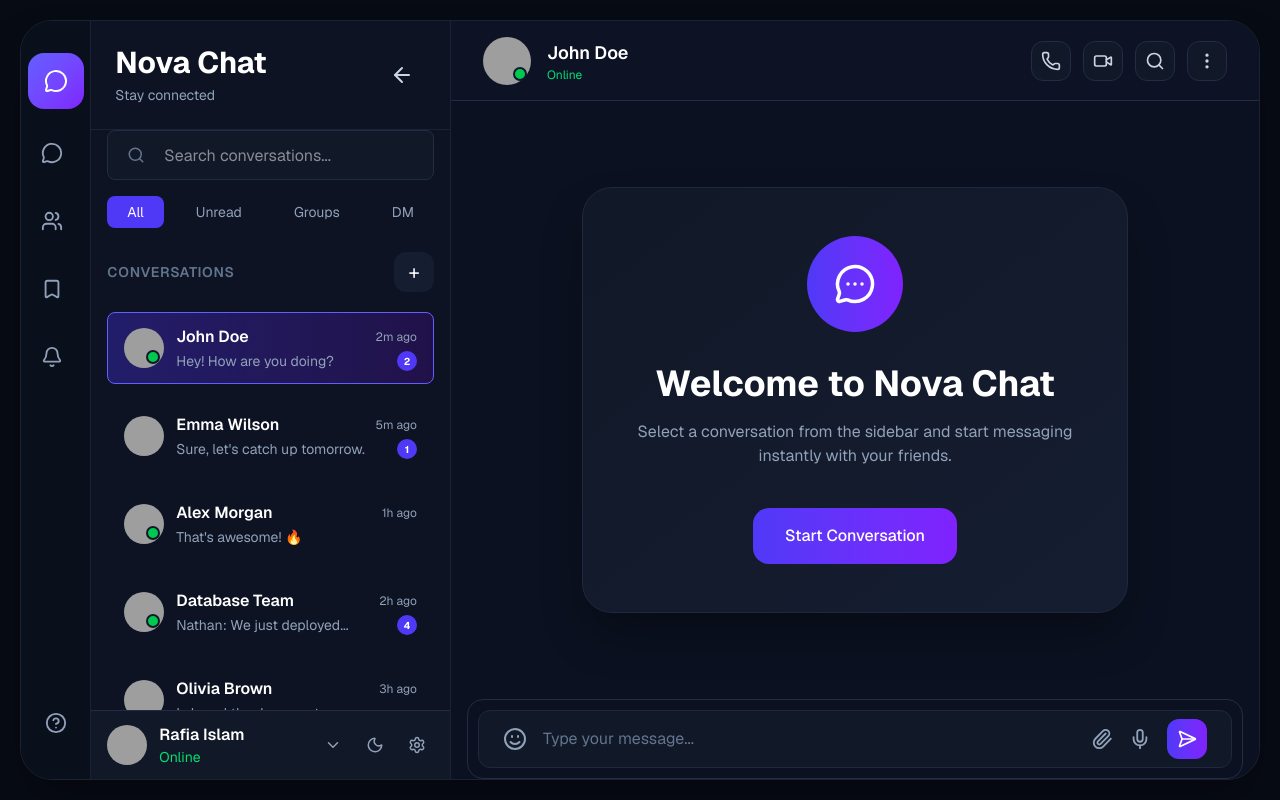
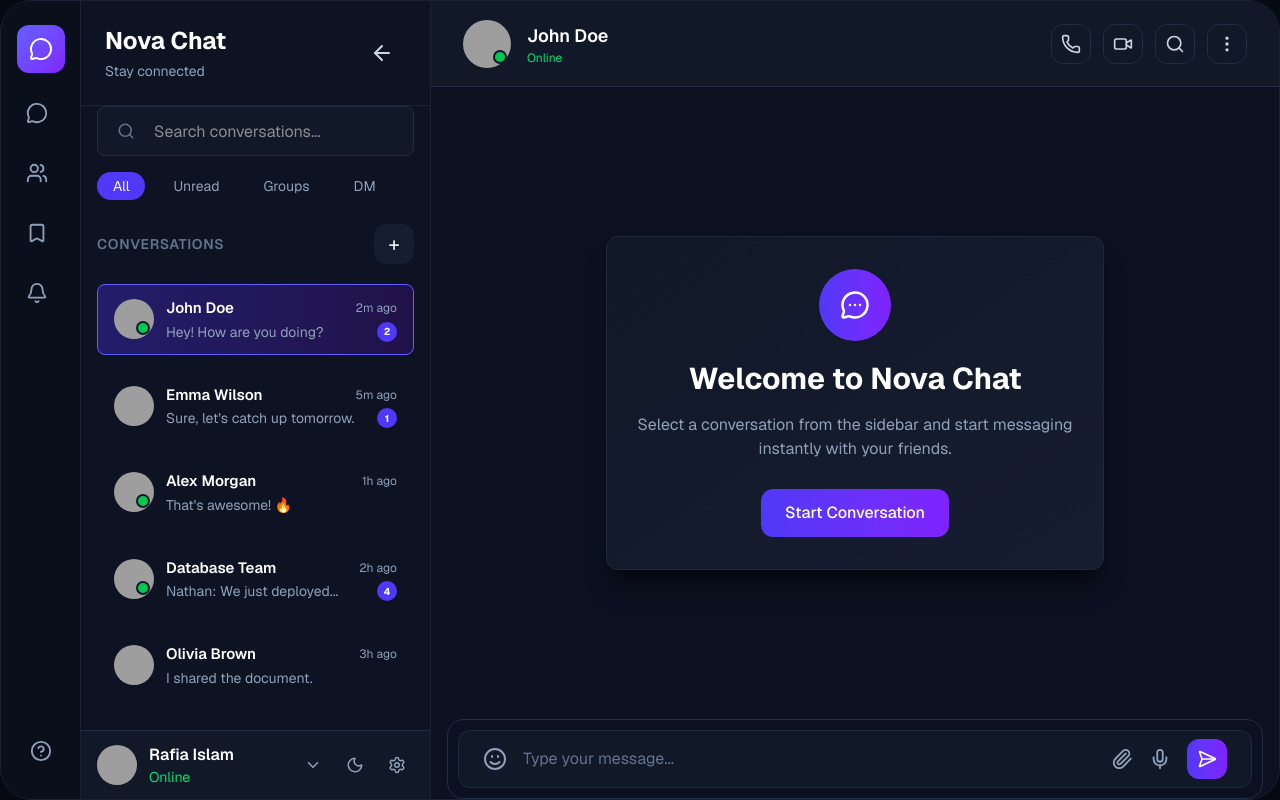
Before and after one commit to rafia02/chat-app, a Next.js app: page /chat in a window 1280 px wide. Built offline with nearby package versions, Linux system fonts and the light colour scheme; grey boxes are pictures that could not be loaded.

Commit message:
design modified

```diff
--- a/src/components/chat/ChatHeader.tsx
+++ b/src/components/chat/ChatHeader.tsx
@@ -3,7 +3,7 @@ import { Phone, Video, Search, MoreVertical } from "lucide-react";
 
 export default function ChatHeader() {
   return (
-    <header className="flex h-20 2xl:h-24 items-center justify-between border-b border-[#222C43] bg-[#0F172A]/60 px-8 backdrop-blur-xl">
+    <header className="flex h-[86px] 2xl:h-24 items-center justify-between border-b border-[#222C43] bg-[#111827] px-8 backdrop-blur-xl">
       <div className="flex items-center gap-4">
         <div className="relative">
           <Image
--- a/src/components/chat/ChatLayout.tsx
+++ b/src/components/chat/ChatLayout.tsx
@@ -3,7 +3,7 @@ import Sidebar from "../sidebar/Sidebar";
 
 export default function ChatLayout() {
   return (
-    <main className="h-screen bg-[#070B14] p-5">
+    <main className="h-screen bg-[#070B14]">
       <div className="flex h-full overflow-hidden rounded-[32px] border border-[#1B2233] bg-[#0B1120] shadow-2xl shadow-black/40">
         <Sidebar />
         <ChatArea />
--- a/src/components/chat/EmptyChat.tsx
+++ b/src/components/chat/EmptyChat.tsx
@@ -3,12 +3,12 @@ import { MessageCircleMore } from "lucide-react";
 export default function EmptyChat() {
   return (
     <div className="flex h-full flex-col items-center justify-center">
-      <div className="rounded-[30px] border border-[#1E293B] bg-gradient-to-br from-[#111827] to-[#151D31] p-12 shadow-2xl shadow-black/40">
-        <div className="mx-auto flex h-24 w-24 items-center justify-center rounded-full bg-gradient-to-r from-indigo-600 to-violet-600">
-          <MessageCircleMore size={42} className="text-white" />
+      <div className="rounded-xl border border-[#1E293B] bg-gradient-to-br from-[#111827] to-[#151D31] px-6 py-8 shadow-xl shadow-black/40">
+        <div className="mx-auto flex h-18 w-18 items-center justify-center rounded-full bg-gradient-to-r from-indigo-600 to-violet-600">
+          <MessageCircleMore size={30} className="text-white" />
         </div>
 
-        <h1 className="mt-8 text-center text-4xl font-bold text-white">
+        <h1 className="mt-5 text-center text-3xl font-bold text-white">
           Welcome to Nova Chat
         </h1>
 
@@ -17,8 +17,8 @@ export default function EmptyChat() {
           with your friends.
         </p>
 
-        <div className="mt-10 flex justify-center">
-          <button className="rounded-2xl bg-gradient-to-r from-indigo-600 to-violet-600 px-8 py-4 font-medium text-white transition-all hover:scale-105">
+        <div className="mt-7 flex justify-center">
+          <button className="rounded-xl bg-gradient-to-r from-indigo-600 to-violet-600 px-6 py-3 font-medium text-white transition-all hover:scale-105">
             Start Conversation
           </button>
         </div>
--- a/src/components/sidebar/ConversationItem.tsx
+++ b/src/components/sidebar/ConversationItem.tsx
@@ -40,7 +40,7 @@ export default function ConversationItem({
 
         <div className="min-w-0 flex-1">
           <div className="flex items-center justify-between">
-            <h3 className="truncate text-base font-semibold text-white">
+            <h3 className="truncate text-[15px] 2xl:text-base font-semibold text-white">
               {conversation.name}
             </h3>
 
--- a/src/components/sidebar/LeftRail.tsx
+++ b/src/components/sidebar/LeftRail.tsx
@@ -6,16 +6,16 @@ const menus = [MessageCircle, Users, Bookmark, Bell];
 
 export default function LeftRail() {
   return (
-    <div className="flex w-24 flex-col items-center justify-between border-r border-[#1B2233] bg-[#0A0F1C] py-8">
+    <div className="flex w-20 flex-col items-center justify-between border-r border-[#1B2233] bg-[#0A0F1C] py-6">
       <div className="space-y-5">
-        <div className="flex h-14 w-14 items-center justify-center rounded-2xl bg-gradient-to-br from-indigo-500 to-violet-600">
+        <div className="flex h-12 w-12 items-center justify-center rounded-xl bg-gradient-to-br from-indigo-500 to-violet-600">
           <MessageCircle className="text-white" />
         </div>
 
         {menus.map((Icon, index) => (
           <button
             key={index}
-            className="flex h-12 w-12 items-center justify-center rounded-xl text-slate-400 transition hover:bg-[#151D31] hover:text-white"
+            className="flex h-10 w-10 items-center justify-center rounded-xl text-slate-400 transition hover:bg-[#151D31] hover:text-white"
           >
             <Icon size={22} />
           </button>
--- a/src/components/sidebar/SidebarHeader.tsx
+++ b/src/components/sidebar/SidebarHeader.tsx
@@ -4,7 +4,7 @@ export default function SidebarHeader() {
   return (
     <div className="flex items-center justify-between border-b border-[#1B2233] px-6 py-6">
       <div>
-        <h2 className="text-3xl font-bold text-white">Nova Chat</h2>
+        <h2 className="text-2xl font-bold text-white">Nova Chat</h2>
 
         <p className="mt-1 text-sm text-slate-400">Stay connected</p>
       </div>
--- a/src/components/sidebar/SidebarTabs.tsx
+++ b/src/components/sidebar/SidebarTabs.tsx
@@ -6,7 +6,7 @@ export default function SidebarTabs() {
       {tabs.map((tab, index) => (
         <button
           key={tab}
-          className={`rounded-lg px-5 py-1.5 text-sm transition ${
+          className={`rounded-3xl px-4 py-1 text-sm transition ${
             index === 0
               ? "bg-indigo-600 text-white"
               : "text-slate-400 hover:text-white"
```
